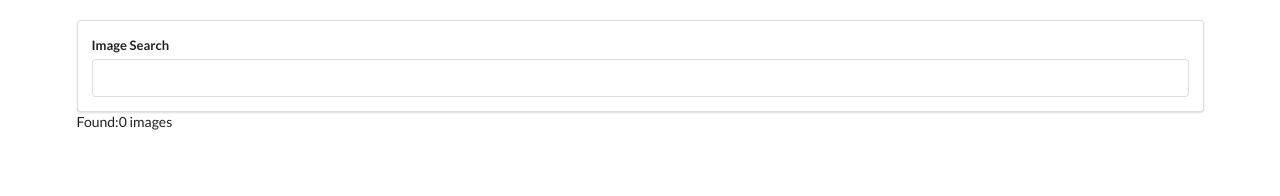
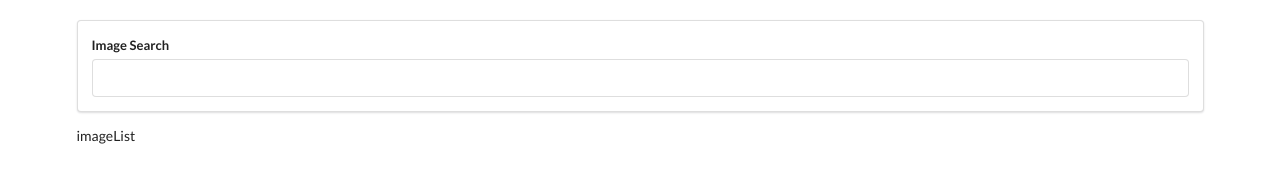
Before and after one commit to Pinky057/mastering_react, a React (Create React App) app: page / in a window 1280 px wide. Shown: the top 196 px of the page. Built offline with nearby package versions, Linux system fonts and the light colour scheme.

Commit message:
Image search App

```diff
--- a/src/components/App.js
+++ b/src/components/App.js
@@ -1,6 +1,7 @@
 import React, {Component} from 'react';
 import unsplash from "../api/unsplash";
 import SearchBar from "./SearchBar";
+import ImageList from "./imageList";
 
 
 class App extends Component {
@@ -19,7 +20,7 @@
             <div className="ui container" style={{marginTop: '20px'}}>
                 <SearchBar onSubmit={this.onSearchSubmit}
                 />
-                Found:{this.state.images.length} images
+                <ImageList images={this.state.images}/>
             </div>
         );
     }
--- /dev/null
+++ b/src/components/imageList.js
@@ -0,0 +1,12 @@
+import React from 'react';
+
+const ImageList=(props)=> {
+    console.log(props.images);
+    return (
+        <div>
+   imageList
+        </div>
+    );
+}
+
+export default ImageList;
```
